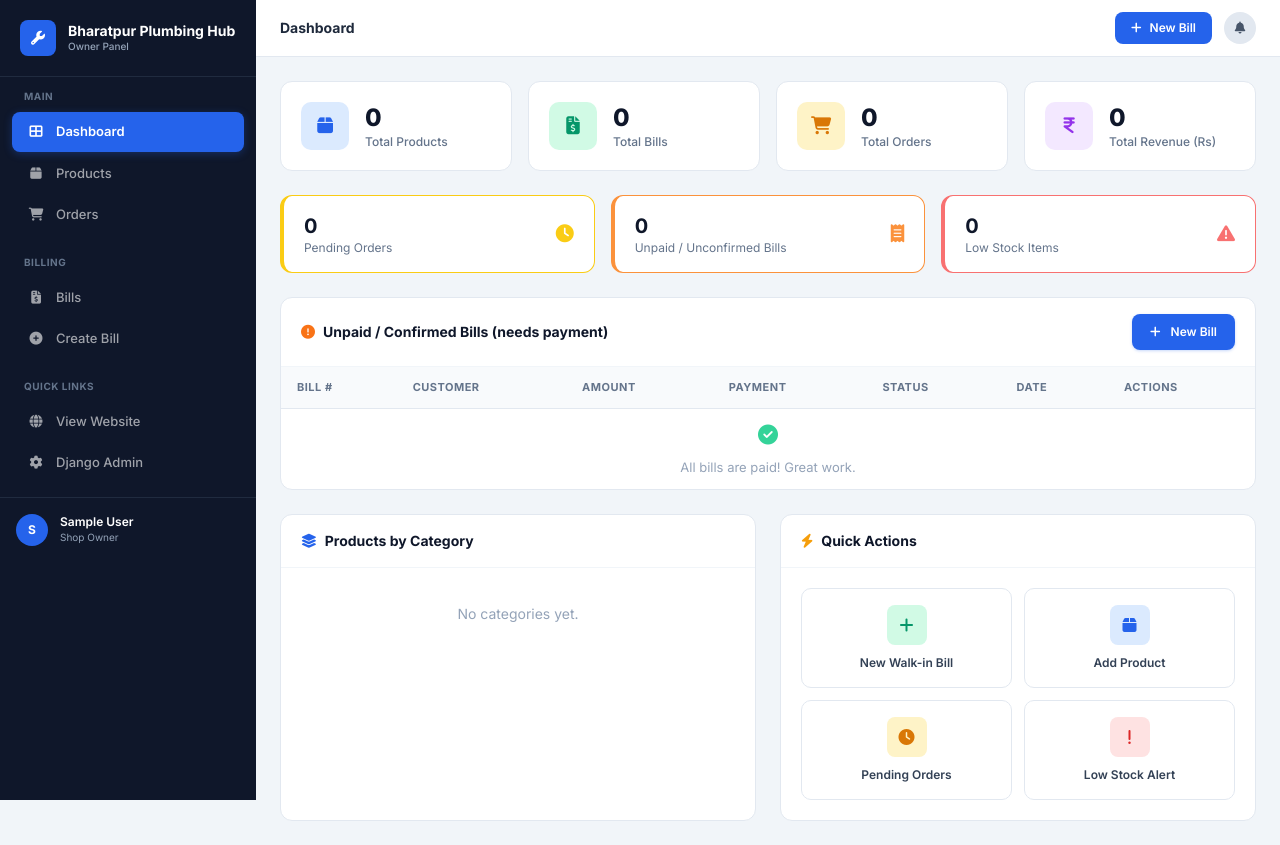
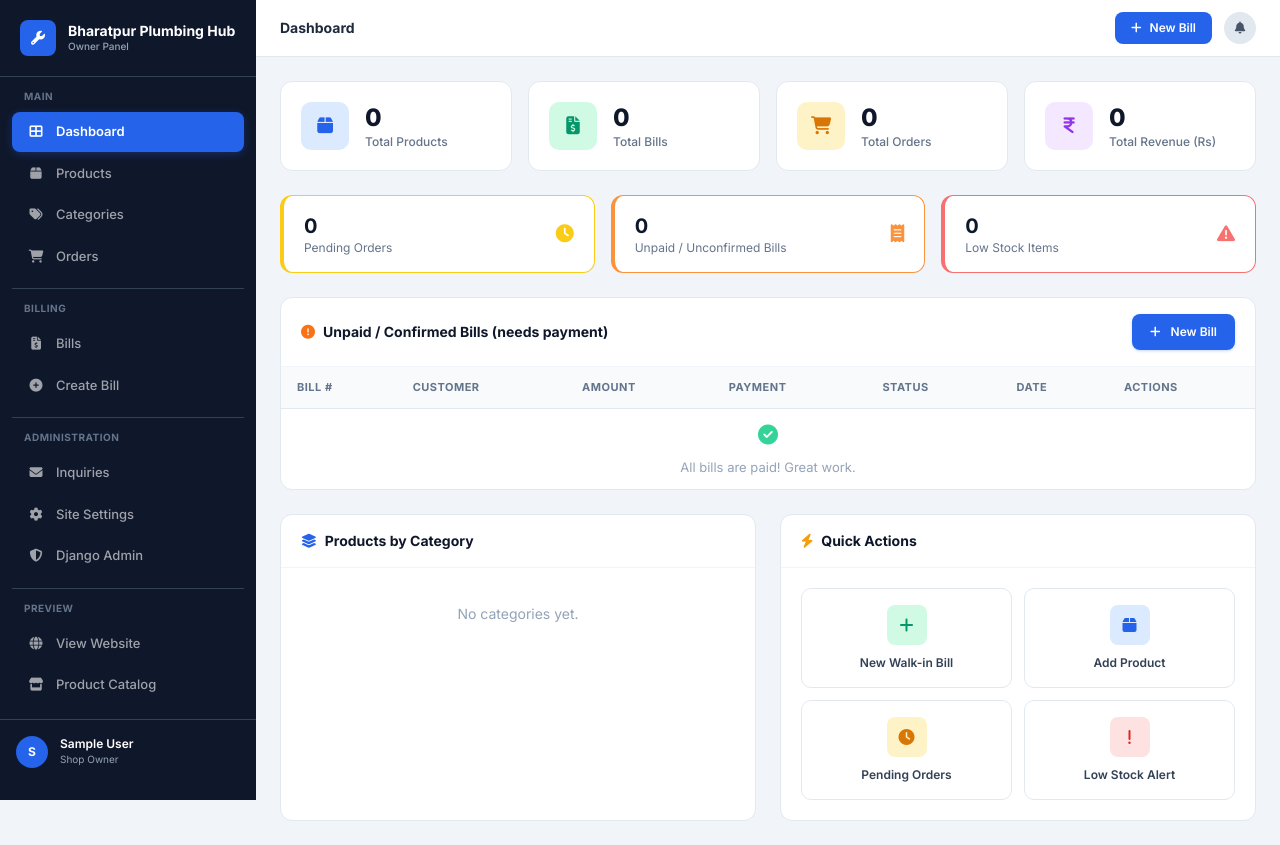
Before and after one commit to 2anupam0/bharatpur-plumbing-hub, a Django app: page /dashboard/ in a window 1280 px wide. Run offline with Django 4.2, Linux system fonts and the light colour scheme; the visitor is signed in with stand-in values (Sample User, id 1); data comes from the database, SQL or seed files in the repository; data that the repository does not hold is empty; some libraries are stand-ins or nearby versions.

Commit message:
Improve sidebar with all main options and clear section borders

```diff
--- a/shop/templates/owner/base_owner.html
+++ b/shop/templates/owner/base_owner.html
@@ -32,8 +32,8 @@
 
     <div class="flex min-h-screen">
         <!-- Sidebar -->
-        <aside id="sidebar" class="ow-sidebar w-64 bg-ow-900 text-white flex-shrink-0 fixed h-full z-30 transform -translate-x-full lg:translate-x-0 transition-transform">
-            <div class="p-5 border-b border-ow-700/50">
+        <aside id="sidebar" class="ow-sidebar w-64 bg-ow-900 text-white flex-shrink-0 fixed h-full z-30 transform -translate-x-full lg:translate-x-0 transition-transform overflow-y-auto">
+            <div class="p-5 border-b border-ow-700">
                 <a href="{% url 'owner_dashboard' %}" class="flex items-center gap-3">
                     <div class="w-9 h-9 bg-primary-600 rounded-lg flex items-center justify-center">
                         <i class="fas fa-wrench text-white text-sm"></i>
@@ -52,27 +52,47 @@
                 <a href="{% url 'owner_products' %}" class="ow-nav-link {% if 'product' in request.resolver_match.url_name %}active{% endif %}">
                     <i class="fas fa-box w-5 text-center"></i> Products
                 </a>
+                <a href="/admin/shop/category/" class="ow-nav-link {% if 'category' in request.resolver_match.url_name %}active{% endif %}">
+                    <i class="fas fa-tags w-5 text-center"></i> Categories
+                </a>
                 <a href="{% url 'owner_orders' %}" class="ow-nav-link {% if 'order' in request.resolver_match.url_name %}active{% endif %}">
                     <i class="fas fa-shopping-cart w-5 text-center"></i> Orders
                 </a>
 
-                <p class="text-[10px] font-bold text-ow-500 uppercase tracking-wider px-3 mb-2 mt-5">Billing</p>
-                <a href="{% url 'owner_bills' %}" class="ow-nav-link {% if 'bill' in request.resolver_match.url_name %}active{% endif %}">
+                <div class="border-t border-ow-700 my-3"></div>
+
+                <p class="text-[10px] font-bold text-ow-500 uppercase tracking-wider px-3 mb-2">Billing</p>
+                <a href="{% url 'owner_bills' %}" class="ow-nav-link {% if 'bill' in request.resolver_match.url_name and request.resolver_match.url_name != 'owner_bill_create' %}active{% endif %}">
                     <i class="fas fa-file-invoice-dollar w-5 text-center"></i> Bills
                 </a>
                 <a href="{% url 'owner_bill_create' %}" class="ow-nav-link {% if request.resolver_match.url_name == 'owner_bill_create' %}active{% endif %}">
                     <i class="fas fa-plus-circle w-5 text-center"></i> Create Bill
                 </a>
 
-                <p class="text-[10px] font-bold text-ow-500 uppercase tracking-wider px-3 mb-2 mt-5">Quick Links</p>
+                <div class="border-t border-ow-700 my-3"></div>
+
+                <p class="text-[10px] font-bold text-ow-500 uppercase tracking-wider px-3 mb-2">Administration</p>
+                <a href="/admin/shop/contactinquiry/" class="ow-nav-link">
+                    <i class="fas fa-envelope w-5 text-center"></i> Inquiries
+                </a>
+                <a href="/admin/shop/sitesettings/" class="ow-nav-link">
+                    <i class="fas fa-cog w-5 text-center"></i> Site Settings
+                </a>
+                <a href="/admin/" class="ow-nav-link">
+                    <i class="fas fa-shield-halved w-5 text-center"></i> Django Admin
+                </a>
+
+                <div class="border-t border-ow-700 my-3"></div>
+
+                <p class="text-[10px] font-bold text-ow-500 uppercase tracking-wider px-3 mb-2">Preview</p>
                 <a href="{% url 'home' %}" class="ow-nav-link" target="_blank">
                     <i class="fas fa-globe w-5 text-center"></i> View Website
                 </a>
-                <a href="/admin/" class="ow-nav-link">
-                    <i class="fas fa-cog w-5 text-center"></i> Django Admin
+                <a href="/products/" class="ow-nav-link" target="_blank">
+                    <i class="fas fa-store w-5 text-center"></i> Product Catalog
                 </a>
             </nav>
-            <div class="p-4 border-t border-ow-700/50">
+            <div class="p-4 border-t border-ow-700">
                 <div class="flex items-center gap-3">
                     <div class="w-8 h-8 bg-primary-600 rounded-full flex items-center justify-center text-xs font-bold">
                         {{ request.user.username|first|upper }}
```
